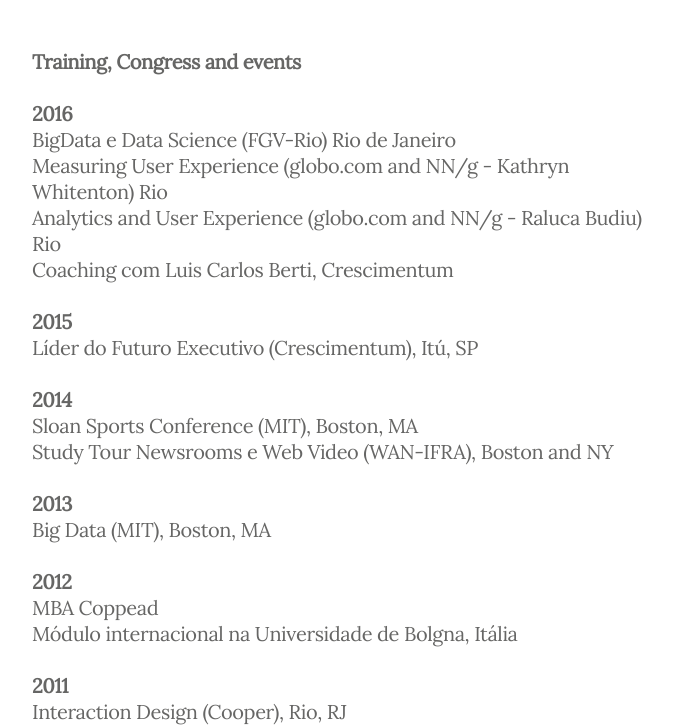
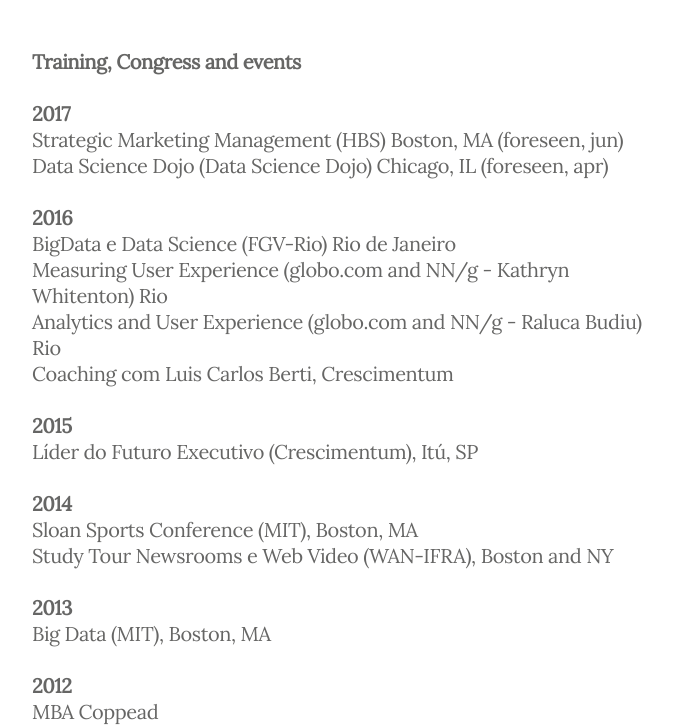
Before and after one commit to mtristao/mtristao.github.io, a plain HTML site: page index.html in a window 1280 px wide. Shown: the part 2357-3084 px from the top of the page, without its empty margins (288-961 px from the left). Drawn offline with nearby package versions, Linux system fonts and the light colour scheme; a script that the page names is missing.

Commit message:
Update index.html

```diff
--- a/index.html
+++ b/index.html
@@ -122,6 +122,10 @@
 								Graduation in Communication - Journalism, 1995</p><br><br>
 
 							<p><strong>Training, Congress and events</strong><br><br>
+								<strong>2017</strong><br>
+								Strategic Marketing Management (HBS) Boston, MA (foreseen, jun)<br>
+								Data Science Dojo (Data Science Dojo) Chicago, IL (foreseen, apr)
+								<br><br>
 								<strong>2016</strong><br>
 								BigData e Data Science (FGV-Rio) Rio de Janeiro<br>
 								Measuring User Experience (globo.com and NN/g - Kathryn Whitenton) Rio<br>
```
